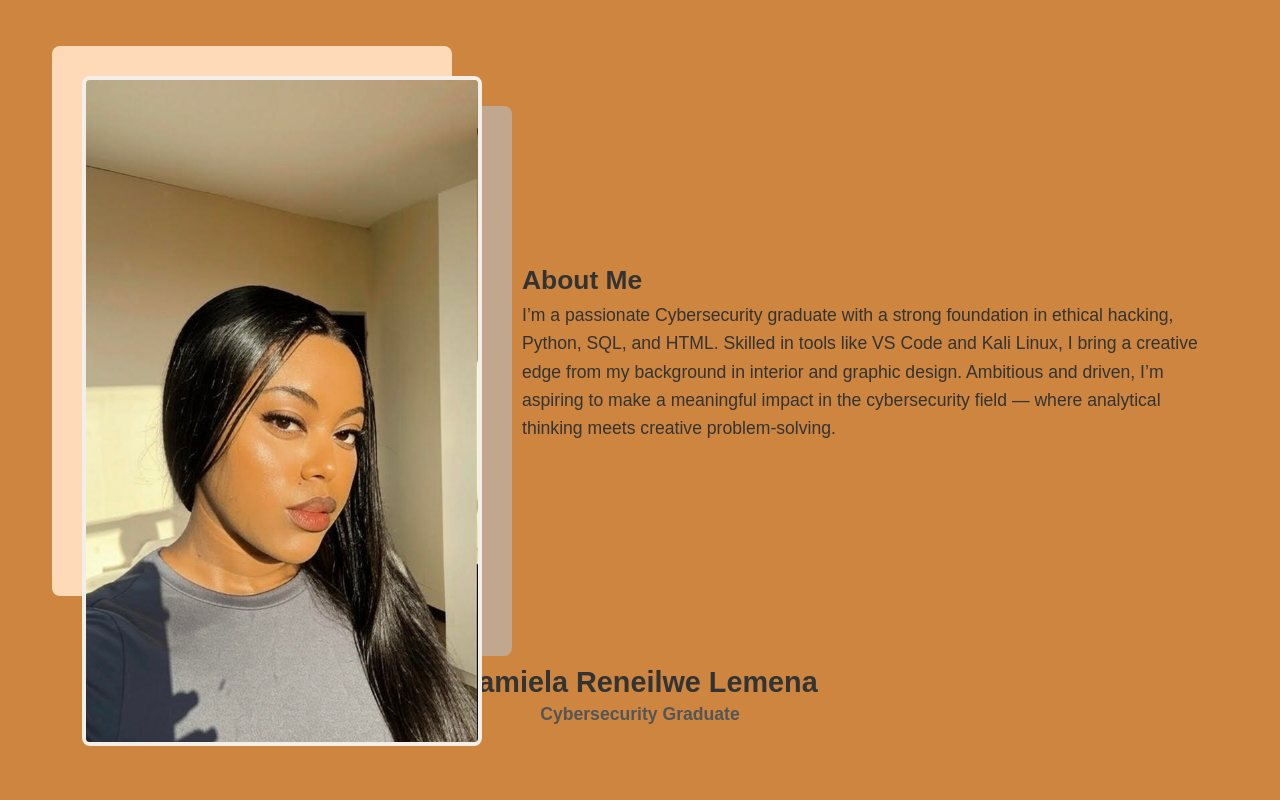
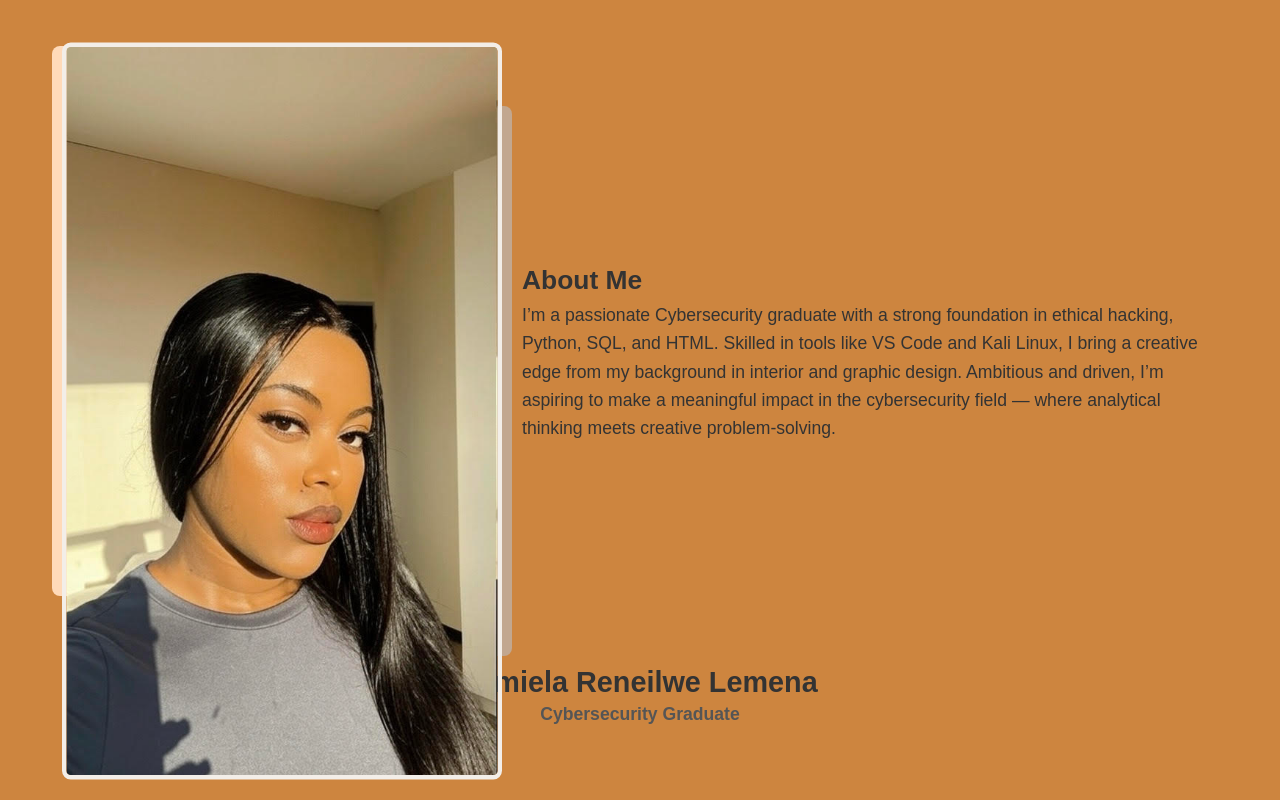
Before and after one commit to jamielalemena/jamielarene, a plain HTML site: page index.html in a window 1280 px wide. In both pictures the pointer is over the picture 282 px from the left and 410 px from the top of the page. Drawn offline with Linux system fonts and the light colour scheme.

Commit message:
added zoom-in animation when hovering on pro-pic

```diff
--- a/index.html
+++ b/index.html
@@ -67,6 +67,12 @@
         object-fit: cover;
         border-radius: 8px;
         border: 4px solid #f3eee8;
+        transition: transform 0.3s ease;
+        cursor: pointer;
+      }
+
+      .image-box img:hover {
+        transform: scale(1.1);
       }
 
       /* text on the right side */
```
